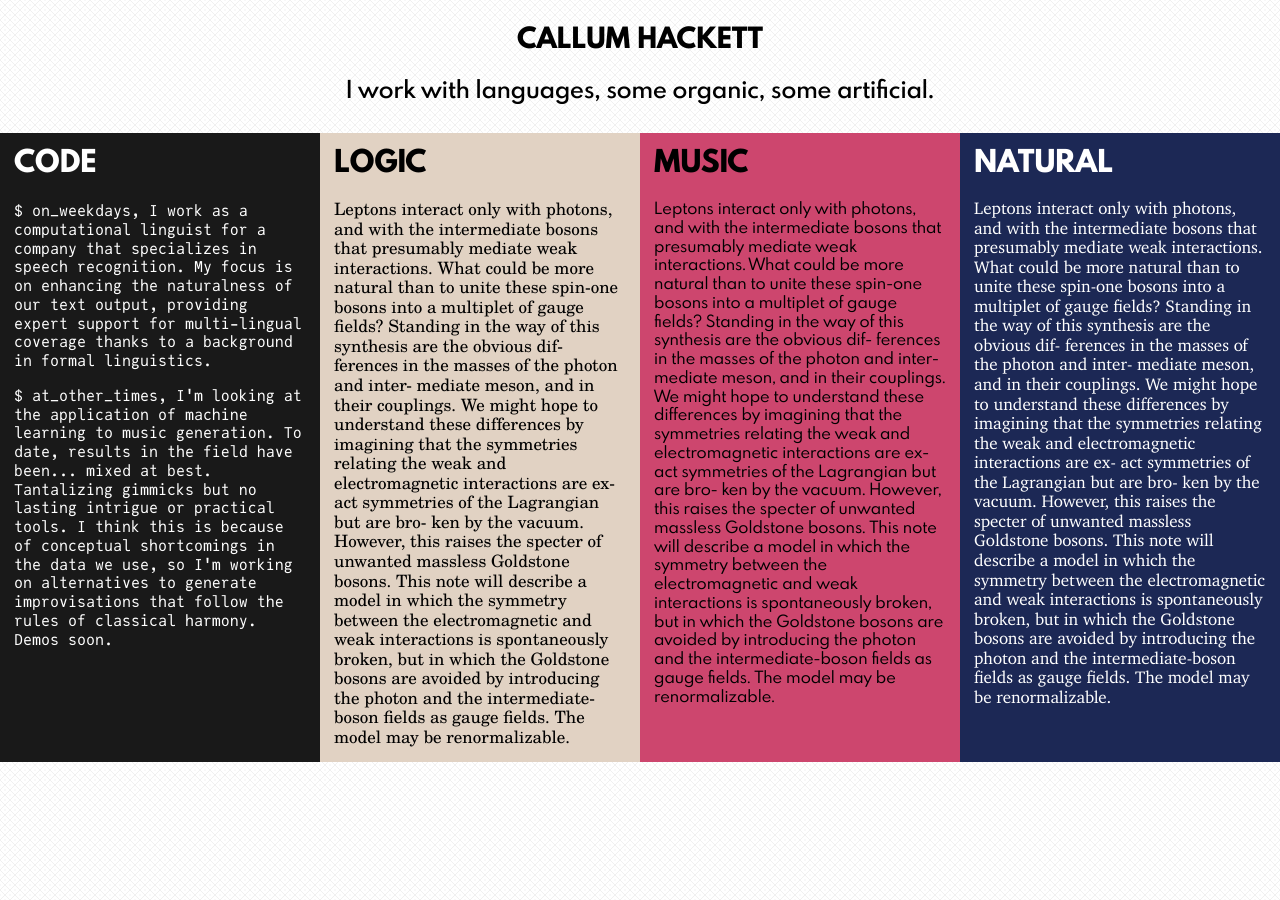
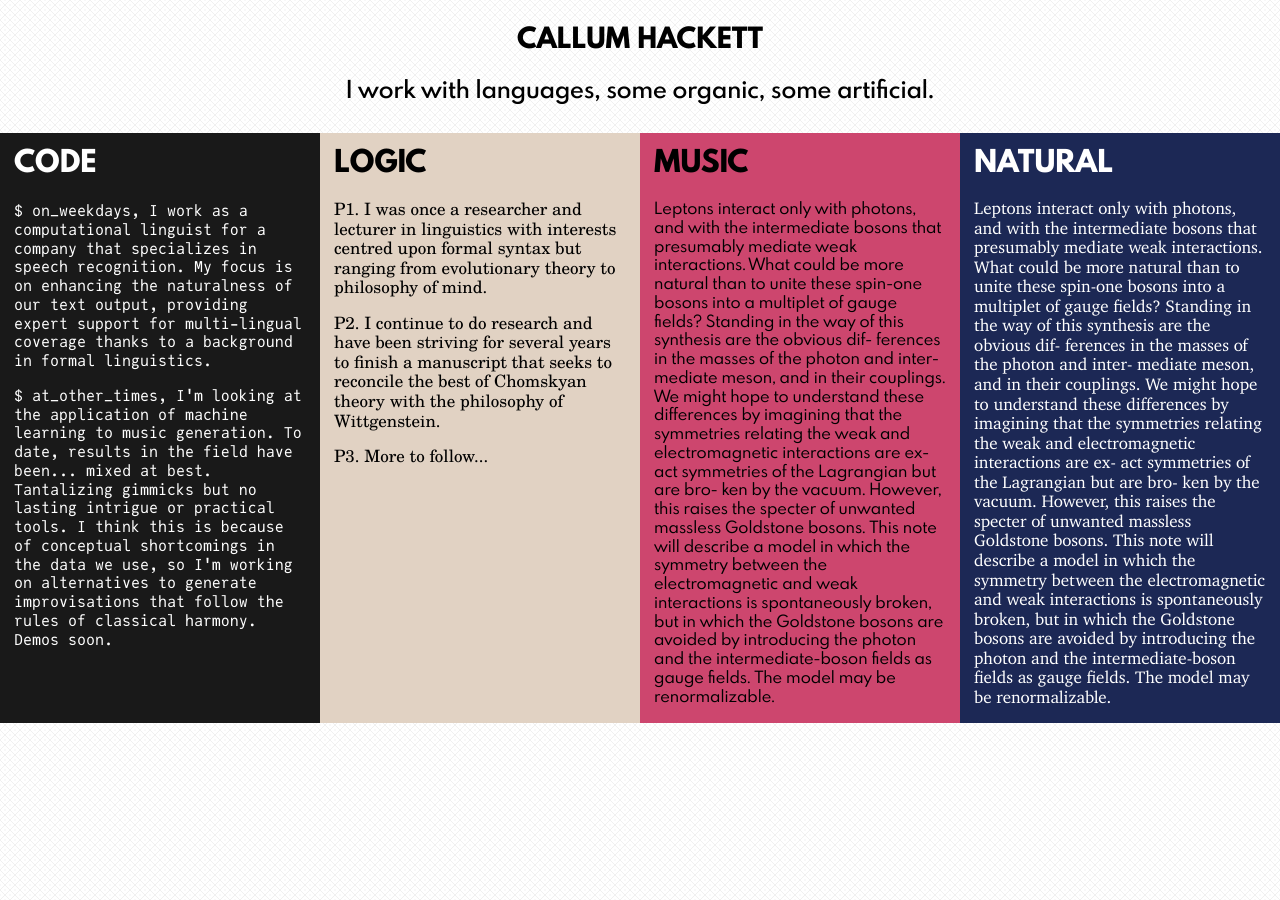
Before and after one commit to callumhackett/callumhackett.github.io, a Jekyll site: the page index.html, which Jekyll copies as it is, in a window 1280 px wide. Built offline with Jekyll 4.4.1, drawn with Linux system fonts in a browser that asks for light colours.

Commit message:
text updates

```diff
--- a/index.html
+++ b/index.html
@@ -21,7 +21,9 @@
             </div>
             <div class="logic-block">
                 <h2>LOGIC</h2>
-                <p>Leptons interact only with photons, and with the intermediate bosons that presumably mediate weak interactions. What could be more natural than to unite these spin-one bosons into a multiplet of gauge fields? Standing in the way of this synthesis are the obvious dif- ferences in the masses of the photon and inter- mediate meson, and in their couplings. We might hope to understand these differences by imagining that the symmetries relating the weak and electromagnetic interactions are ex- act symmetries of the Lagrangian but are bro- ken by the vacuum. However, this raises the specter of unwanted massless Goldstone bosons. This note will describe a model in which the symmetry between the electromagnetic and weak interactions is spontaneously broken, but in which the Goldstone bosons are avoided by introducing the photon and the intermediate-boson fields as gauge fields. The model may be renormalizable.</p>
+                <p>P1. I was once a researcher and lecturer in linguistics with interests centred upon formal syntax but ranging from evolutionary theory to philosophy of mind.</p>
+                <p>P2. I continue to do research and have been striving for several years to finish a manuscript that seeks to reconcile the best of Chomskyan theory with the philosophy of Wittgenstein.</p>
+                <p>P3. More to follow...</p>
             </div>
             <div class="music-block">
                 <h2>MUSIC</h2>
```
